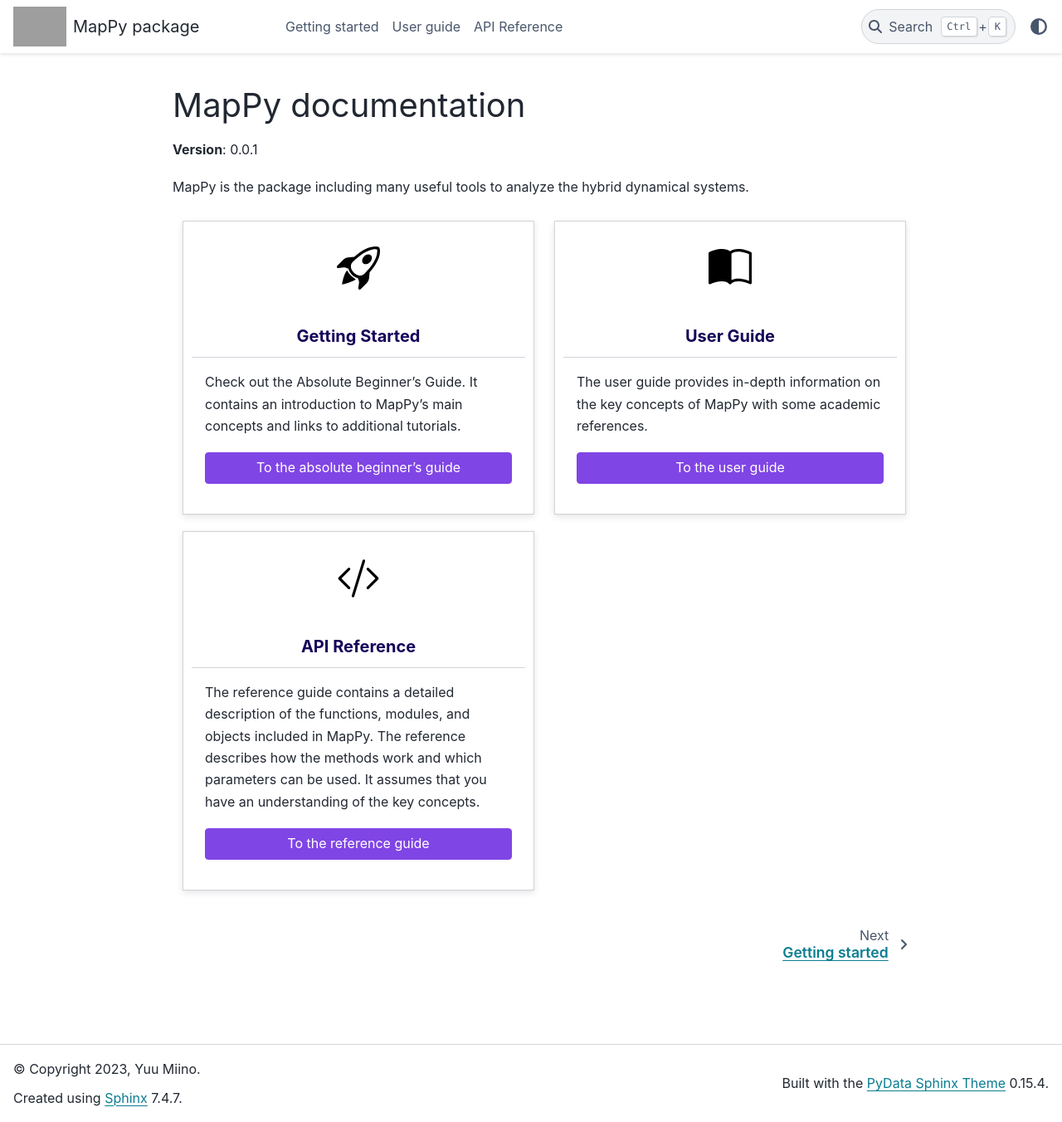
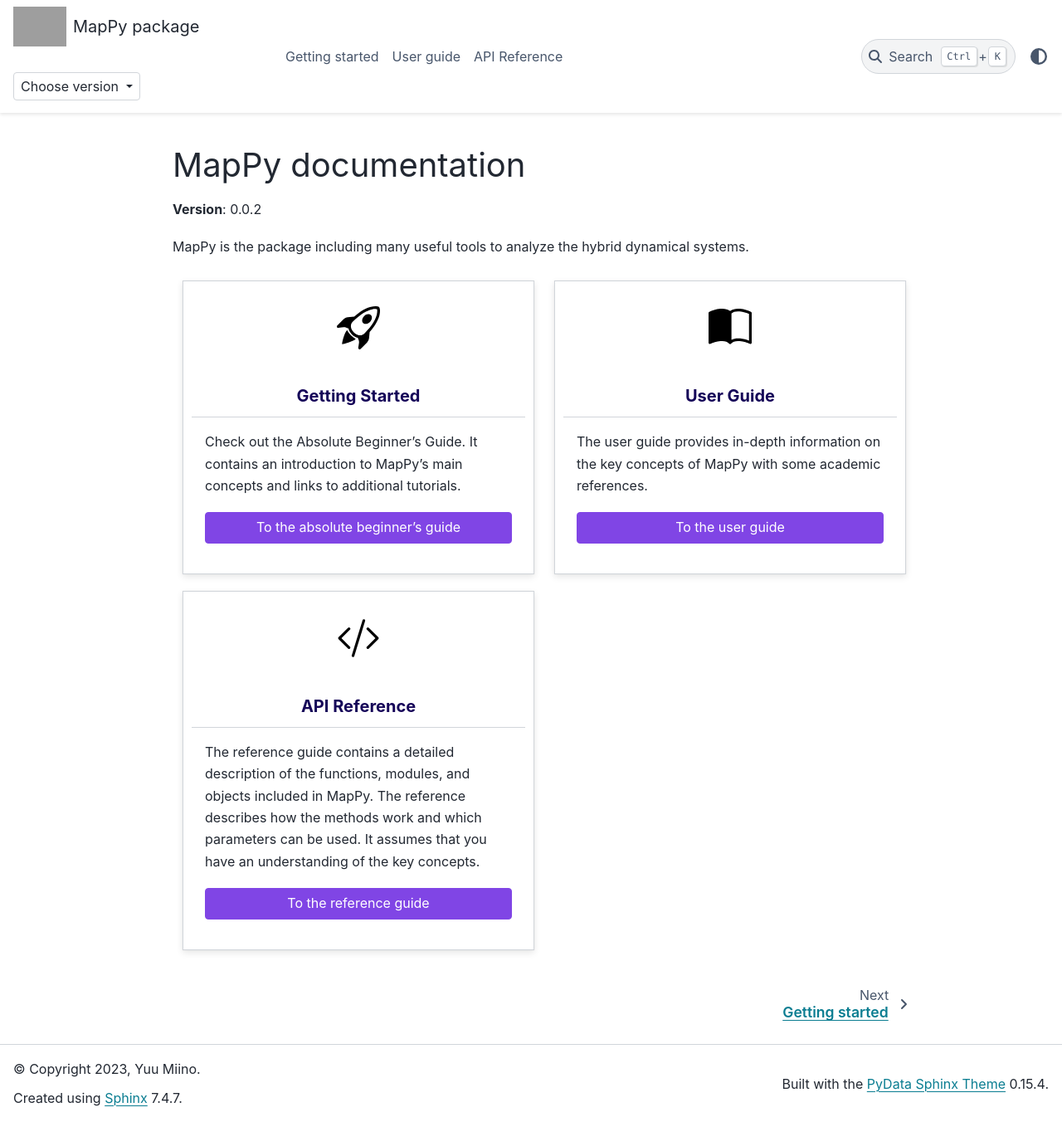
Before and after one commit to Yuu-Miino/MapPy, a Sphinx documentation site: the page built from docs/source/index.rst, in a window 1280 px wide and 1352 px high. Shown: the whole window at 83% size. Built offline with Sphinx 7.4.7 and the PyData theme 0.15.4, drawn with Linux system fonts in a browser that asks for light colours; grey boxes are pictures that could not be loaded.

Commit message:
Update for multiversion

```diff
--- a/docs/source/conf.py
+++ b/docs/source/conf.py
@@ -13,7 +13,7 @@
 project = 'MapPy'
 copyright = '2023, Yuu Miino'
 author = 'Yuu Miino'
-release = '0.0.1'
+release = '0.0.2'
 
 # -- General configuration ---------------------------------------------------
 # https://www.sphinx-doc.org/en/master/usage/configuration.html#general-configuration
@@ -49,19 +49,23 @@
     'styles/MapPy.css',
 ]
 
+version = release
 html_theme_options = {
     "logo": {
         "text": "MapPy package",
         "image_light": "https://miino.sytes.net/figs/089-traj.gif",
         "image_dark": "https://miino.sytes.net/figs/089-traj.gif",
-    }
+    },
+    "switcher": {
+        "json_url": "https://yuu-miino.github.io/MapPy/master/_static/switcher.json",
+        "version_match": version
+    },
+    "navbar_start": ["navbar-logo", "version-switcher"]
 }
 
-html_list = ["search-field.html", "sidebar-nav-bs.html", "versioning.html"]
+html_list = ["search-field.html", "sidebar-nav-bs.html"]
 html_sidebars = {
     "contents/**": html_list,
-    "modules/*": html_list,
-    "api/*": html_list
 }
 
 mathjax3_config = {
--- a/mappy/__init__.py
+++ b/mappy/__init__.py
@@ -2,3 +2,7 @@
 from .fundamentals import *
 
 __all__ = fundamentals.__all__.copy()
+__version__ = (
+    '0.0.2',
+    '0.0.1'
+)
--- a/setup.py
+++ b/setup.py
@@ -2,10 +2,11 @@
 
 setup(
     name='MapPy',
-    version="0.0.1",
+    version="0.0.2",
     install_requires=[
         "numpy",
-        "scipy"
+        "scipy",
+        "simpy"
     ],
     description="Analysis tools for hybrid dynamical systems",
     author='Yuu Miino',
```
Also changed, not shown: docs/source/_static/switcher.json (added, +12 -0 lines).
